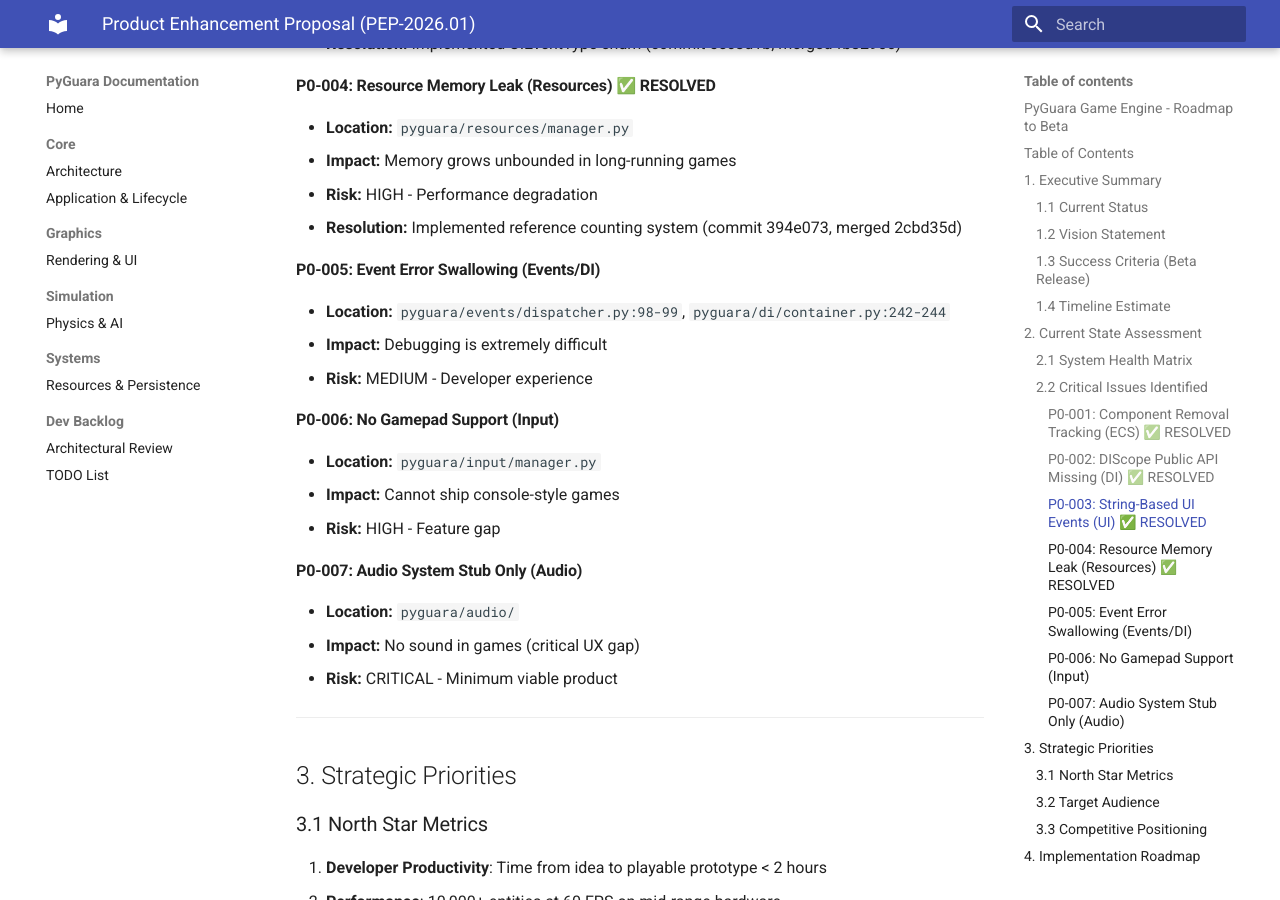
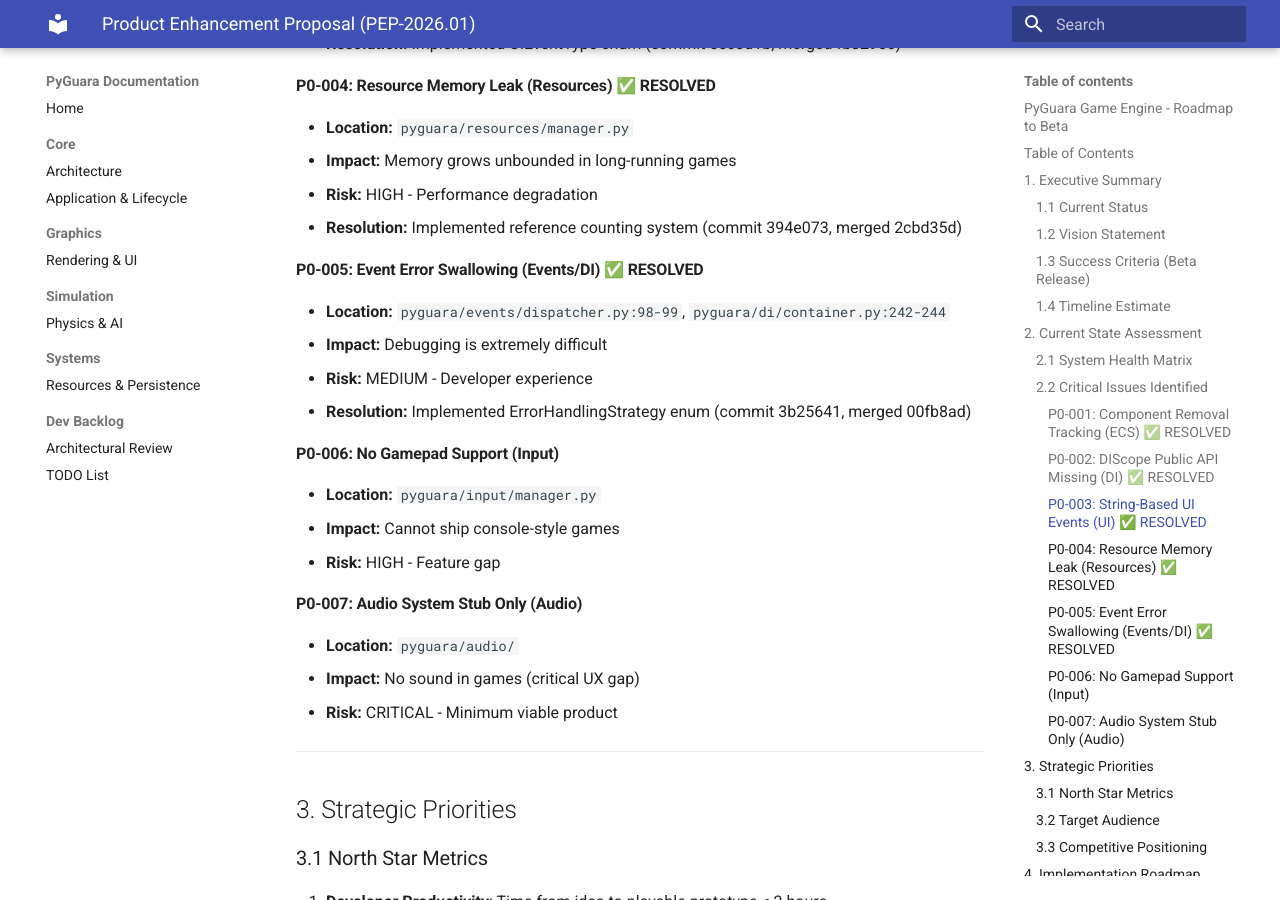
Before and after one commit to Wedeueis/pyguara, an MkDocs documentation site: the page built from docs/dev/backlog/2026-01-09-product-enhancement-proposal.md, in a window 1280 px wide and 900 px high, scrolled down 3099 px. Built offline with MkDocs 1.6.1 and Material for MkDocs 9.7.7, drawn with Linux system fonts in a browser that asks for light colours.

Commit message:
docs: mark P0-005 as resolved in PEP
Updated product enhancement proposal to reflect completion of P0-005
(Event Error Swallowing):
- Implemented ErrorHandlingStrategy enum for events and DI
- Configurable fail-fast (RAISE) or graceful degradation (LOG)
- Enhanced error messages with full context
- Comprehensive test coverage (8 new tests)

Progress: 5/7 P0 issues complete (71%)

🤖 Generated with [Claude Code](https://claude.com/claude-code)

Co-Authored-By: Claude Sonnet 4.5 <noreply@anthropic.com>

```diff
--- a/docs/dev/backlog/2026-01-09-product-enhancement-proposal.md
+++ b/docs/dev/backlog/2026-01-09-product-enhancement-proposal.md
@@ -102,10 +102,11 @@ Transform PyGuara from a pre-alpha engine with excellent architecture into a **p
 - **Risk:** HIGH - Performance degradation
 - **Resolution:** Implemented reference counting system (commit 394e073, merged 2cbd35d)
 
-#### P0-005: Event Error Swallowing (Events/DI)
+#### P0-005: Event Error Swallowing (Events/DI) ✅ RESOLVED
 - **Location:** `pyguara/events/dispatcher.py:98-99`, `pyguara/di/container.py:242-244`
 - **Impact:** Debugging is extremely difficult
 - **Risk:** MEDIUM - Developer experience
+- **Resolution:** Implemented ErrorHandlingStrategy enum (commit 3b25641, merged 00fb8ad)
 
 #### P0-006: No Gamepad Support (Input)
 - **Location:** `pyguara/input/manager.py`
@@ -162,7 +163,7 @@ Transform PyGuara from a pre-alpha engine with excellent architecture into a **p
 - [x] **P0-001**: Implement component removal tracking
 - [x] **P0-002**: Add DIScope.get() public API
 - [x] **P0-003**: Create UIEventType enum
-- [ ] **P0-005**: Configurable error handling strategy
+- [x] **P0-005**: Configurable error handling strategy
 - [ ] Test coverage for all fixes ≥ 90%
 
 #### Week 2: Input & Audio Foundation
```
